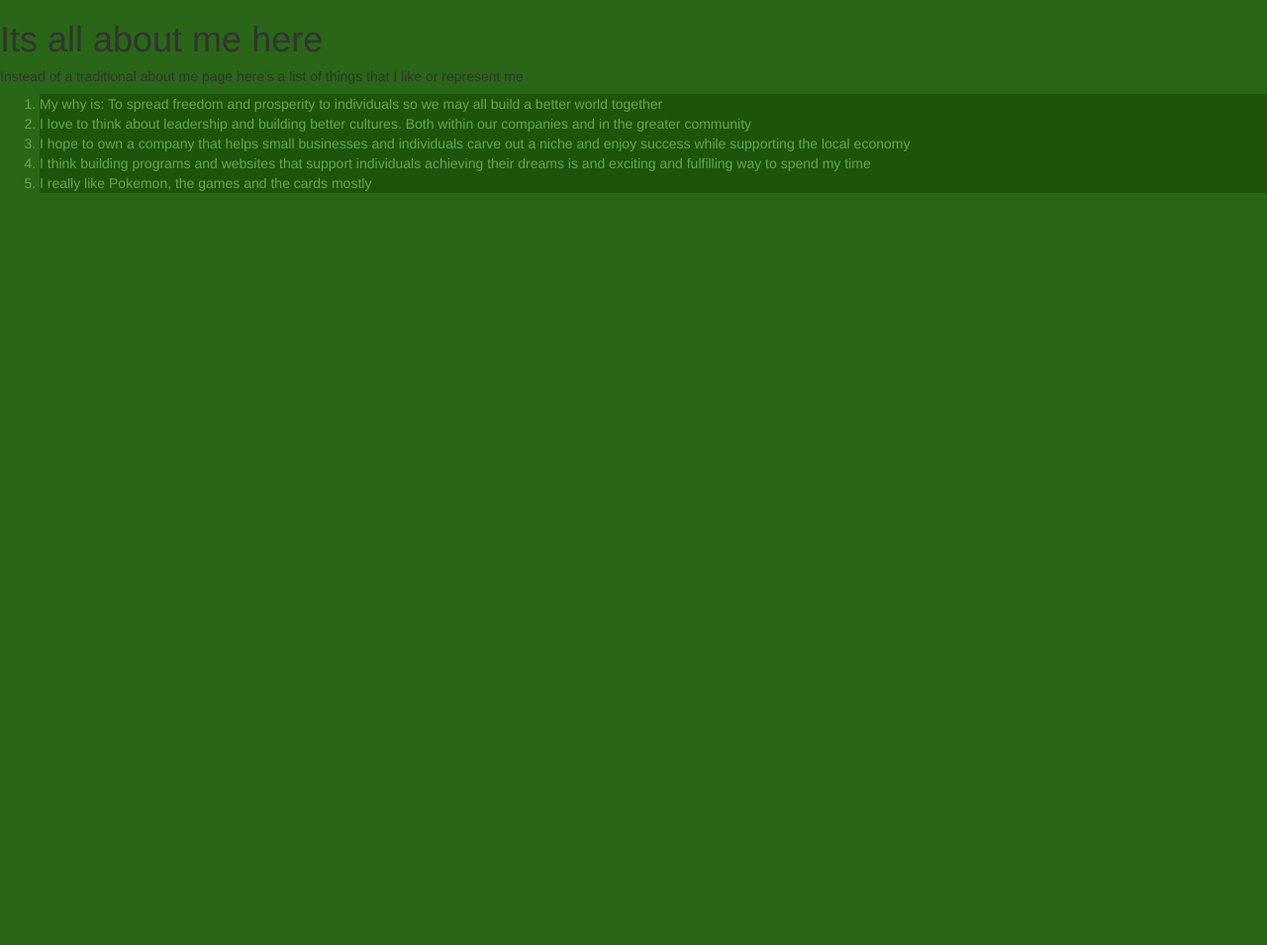
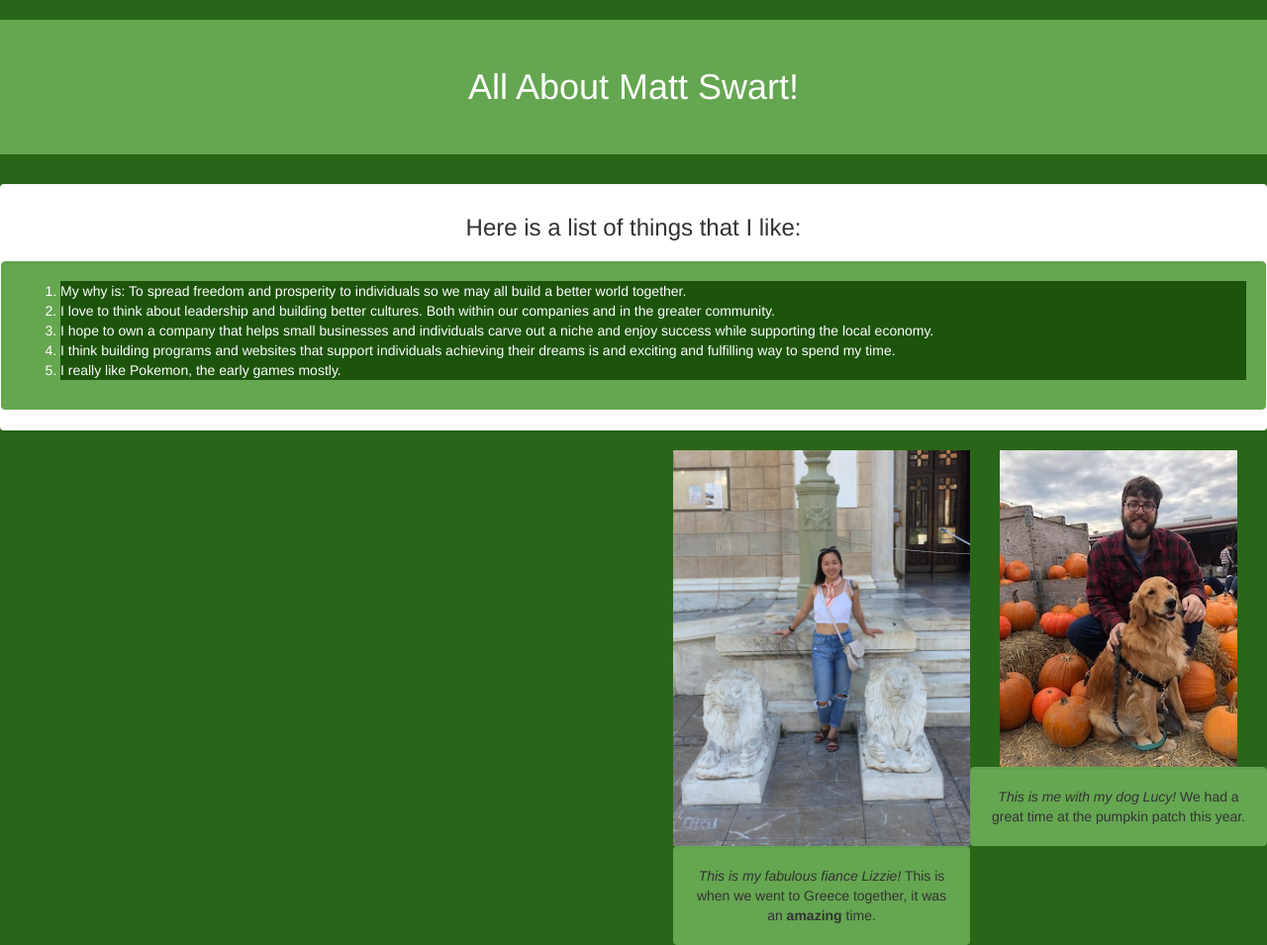
Before and after one commit to mswart503/homepage, a plain HTML site: page aboutme.html in a window 1280 px wide. Shown: the whole page at 99% size. Before the commit the page ends 800 px from the top, so only its background shows below. Drawn offline with Linux system fonts and the light colour scheme.

Commit message:
add more content and styling to About me page

```diff
--- a/aboutme.html
+++ b/aboutme.html
@@ -4,19 +4,35 @@
   <head>
     <meta charset="utf-8">
     <title></title>
-    <link rel="stylesheet" href="/css/bootstrap.css" type="text/css">
-    <link rel="stylesheet" href="/css/styles.css">
+    <link rel="stylesheet" href="css/bootstrap.css" type="text/css">
+    <link rel="stylesheet" href="css/styles.css">
   </head>
   <body>
-    <h1>Its all about me here</h1>
-    <h5>Instead of a traditional about me page here's a list of things that I like or represent me</h5>
-    <ol>
-      <li>My why is: To spread freedom and prosperity to  individuals so we may all build a better world together</li>
-      <li>I love to think about leadership and building better cultures. Both within our companies and in the greater community</li>
-      <li>I hope to own a company that helps small businesses and individuals carve out a niche and enjoy success while supporting the local economy</li>
-      <li>I think building programs and websites that support individuals achieving their dreams is and exciting and fulfilling way to spend my time</li>
-      <li>I really like Pokemon, the games and the cards mostly</li>
+    <h1 class="jumbotron center white">All About Matt Swart!</h1>
+    <div class="panel">
+    <div class="panel-heading">
+      <h3 class="center">Here is a list of things that I like:</h3>
+    </div>
+    <div class="panel-body well">
 
-    </ol>
+      <ol>
+        <li class="white">My why is: To spread freedom and prosperity to  individuals so we may all build a better world together.</li>
+        <li class="white">I love to think about leadership and building better cultures. Both within our companies and in the greater community.</li>
+        <li class="white">I hope to own a company that helps small businesses and individuals carve out a niche and enjoy success while supporting the local economy.</li>
+        <li class="white">I think building programs and websites that support individuals achieving their dreams is and exciting and fulfilling way to spend my time.</li>
+        <li class="white">I really like Pokemon, the early games mostly.</li>
+      </ol>
+    </div>
+    </div>
+    <div class="center">
+    <div class="photoright thin">
+      <img src="images/me.jpg" alt="photo of me!" class="">
+      <p class="well"><em>This is me with my dog Lucy!</em> We had a great time at the pumpkin patch this year.</p>
+    </div>
+    <div class="photoright thin">
+      <img src="images/lizzie.jpg" alt="photo of lizzie!" class="thin">
+      <p class="well"><em>This is my fabulous fiance Lizzie!</em> This is when we went to Greece together, it was an <strong>amazing</strong> time.</p>
+    </div>
+    </div>
   </body>
 </html>
--- a/css/styles.css
+++ b/css/styles.css
@@ -69,6 +69,23 @@ li {
   margin-right: 5px;
 }
 
+.white{
+  color: white;
+}
+
+.aboutmeborder{
+  border-color: black;
+}
+
+.photoright{
+  float: right;
+}
+
+.fitbox{
+  width:inherit;
+  height:inherit;
+}
+
 @media screen and (min-width:600px){
   .title {
     font-size: 35px;
```
Also changed, not shown: images/lizzie.jpg (added), images/me.jpg (added).
